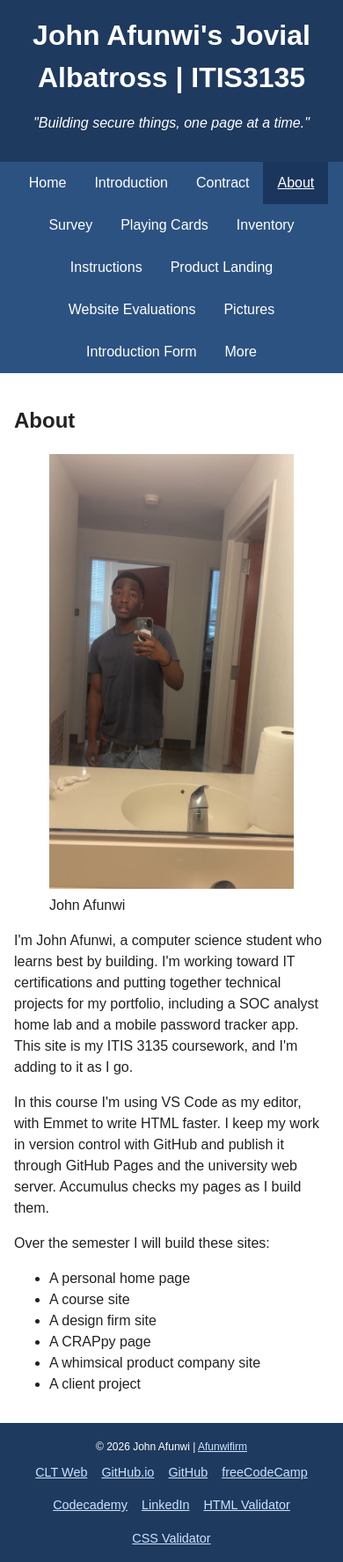
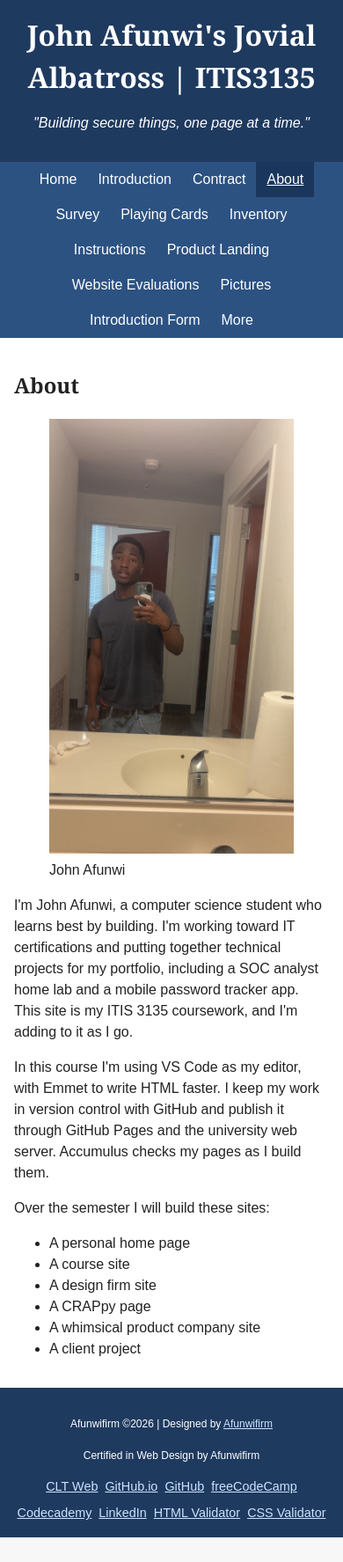
Before and after one commit to Jafunwi/Jafunwi.github.io, a plain HTML site: page itis3135/about.html in a window 390 px wide. Shown: the whole page at 88% size. After the commit the page ends 1747 px from the top, so only its background shows below. Drawn offline with Linux system fonts and the light colour scheme.

Commit message:
Fix about page CSS and footer for standards checker

```diff
--- a/itis3135/about.html
+++ b/itis3135/about.html
@@ -59,7 +59,8 @@
   </main>
 
   <footer>
-    <small>&copy; 2026 John Afunwi | <a href="afunwidesigns.com/index.html">Afunwifirm</a></small>
+    <p><small>Afunwifirm ©2026 | Designed by <a href="afunwidesigns.com/index.html">Afunwifirm</a></small></p>
+    <p><small>Certified in Web Design by Afunwifirm</small></p>
     <ul>
       <li><a href="https://webpages.charlotte.edu/jafunwi/">CLT Web</a></li>
       <li><a href="https://jafunwi.github.io/">GitHub.io</a></li>
--- a/itis3135/styles/default.css
+++ b/itis3135/styles/default.css
@@ -1,18 +1,29 @@
 * { box-sizing: border-box; }
+/* dark gray text (#222) on a light gray background keeps body text readable instead of pure black */
 body { max-width: 60rem; margin: 0 auto; font-family: Arial, Helvetica, sans-serif; line-height: 1.5; color: #222; background: #f7f7f7; }
+/* white text is used for contrast against the dark blue header */
 header { background: #1f3a5f; color: #fff; padding: 1rem; text-align: center; }
-header h1 { margin: 0; }
+h1 { font-family: Georgia, "Times New Roman", serif; margin: 0; }
+h2 { font-family: Georgia, "Times New Roman", serif; }
+h3 { font-family: Georgia, "Times New Roman", serif; }
 nav { background: #2c5282; }
 nav ul { list-style: none; margin: 0; padding: 0; display: flex; flex-wrap: wrap; justify-content: center; }
 nav li { position: relative; }
+/* white link text is used for contrast against the blue nav bar */
 nav a { display: block; padding: 0.75rem 1rem; color: #fff; text-decoration: none; }
 nav a:hover, nav a:focus, nav a[aria-current="page"] { background: #1a365d; text-decoration: underline; }
 nav ul ul { display: none; position: absolute; top: 100%; left: 0; min-width: 14rem; background: #2c5282; z-index: 10; flex-direction: column; }
 nav li:hover > ul, nav li:focus-within > ul { display: flex; }
+/* white background keeps the reading area clean against the light gray page */
 main { padding: 1rem; background: #fff; }
 main img { max-width: 100%; height: auto; }
 h6 { font-size: 1.75rem; white-space: nowrap; margin: 0.5rem 0; }
 blockquote { margin: 1rem 0; padding-left: 1rem; border-left: 4px solid #2c5282; }
+/* white text is used for contrast against the dark blue footer */
 footer { background: #1f3a5f; color: #fff; text-align: center; padding: 1rem; font-size: 0.9rem; }
 footer a { color: #cbe3ff; }
 footer ul { list-style: none; margin: 0.5rem 0 0; padding: 0; display: flex; flex-wrap: wrap; justify-content: center; gap: 1rem; }
+@media (max-width: 600px) {
+  nav a { padding: 0.5rem 0.75rem; }
+  footer ul { gap: 0.5rem; }
+}
```
